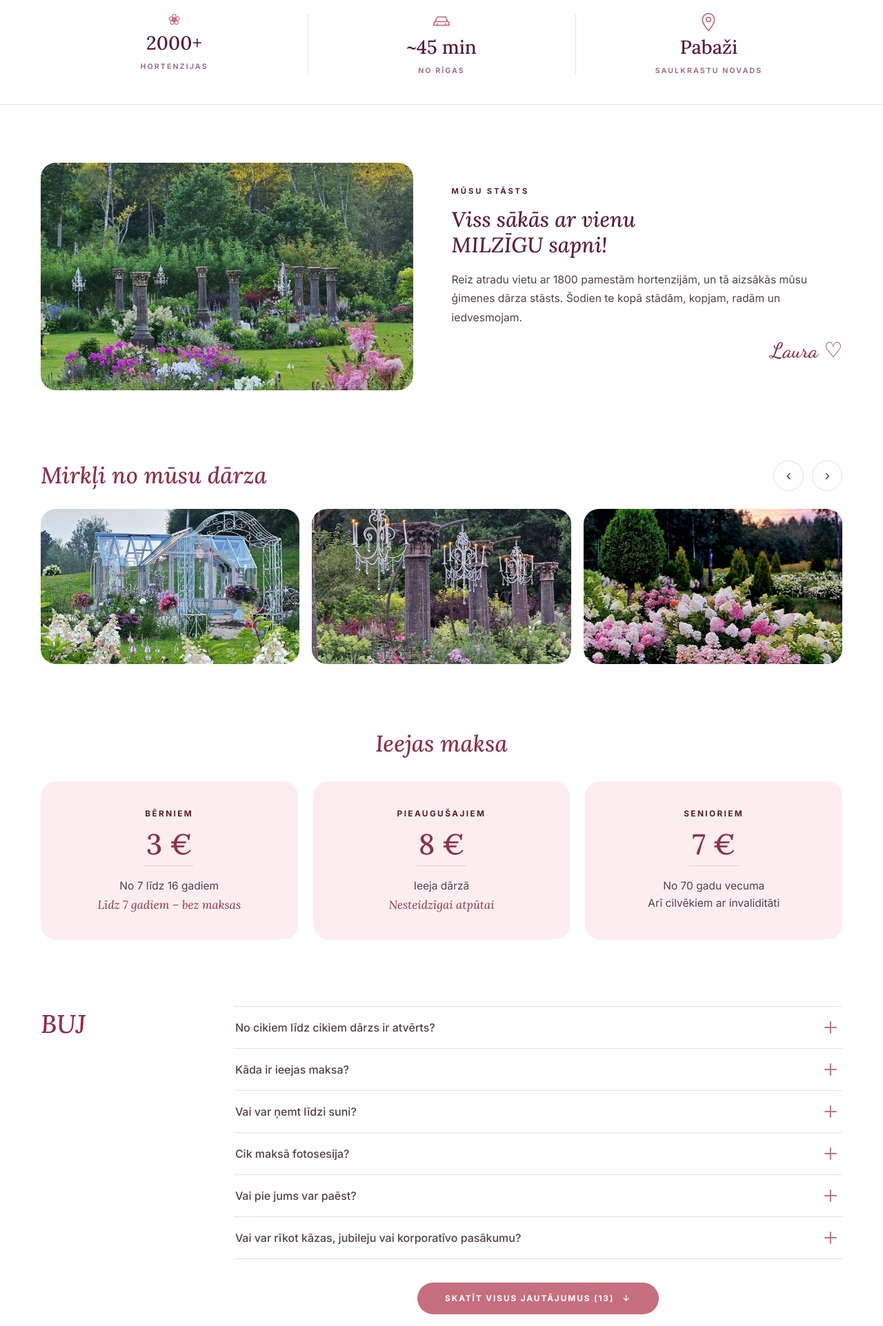
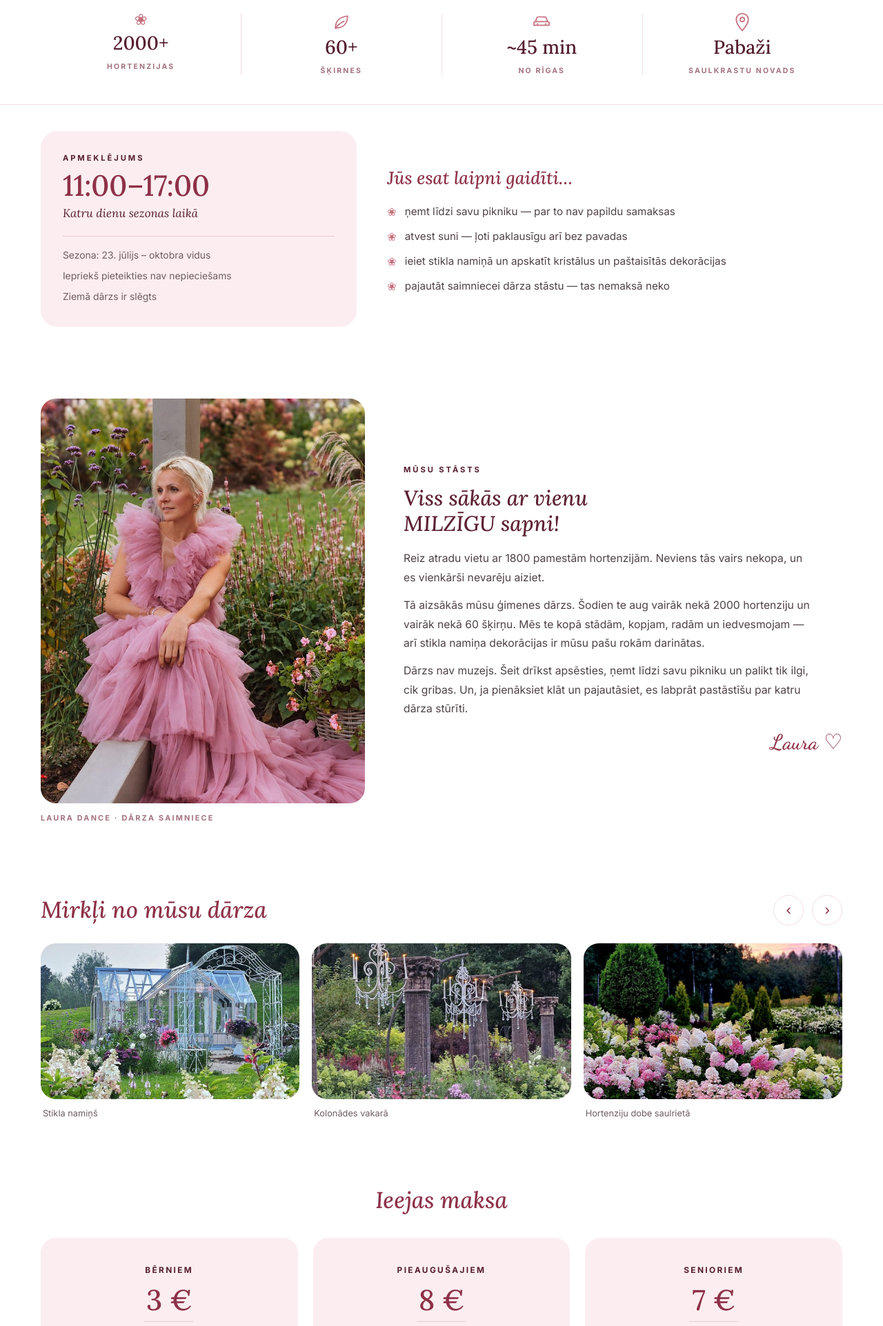
Before and after one commit to kristoferskeits-maker/augustes-darzs, a plain HTML site: page index.html in a window 1280 px wide. Shown: the part 503-2426 px from the top of the page at 69% size. Drawn offline with Linux system fonts and the light colour scheme.

Commit message:
Lauras portrets, darba laiks un siltāks tonis
- Jauna sadaļa "Apmeklējums": darba laiks 11:00–17:00, sezonas datumi un
  saraksts "Jūs esat laipni gaidīti…" (pikniks, suņi, stikla namiņš, stāsts).
  Līdz šim darba laiks bija redzams tikai BUJ atbildē.
- Navigācijā pievienots "Darba laiks"
- Sadaļā "Mūsu stāsts" Lauras portrets un garāks stāsts pirmajā personā
- Statistikā pievienots "60+ šķirnes"
- Galerijas bildēm paraksti; pievienota 11. bilde
- Noņemts neizmantotais story.jpg

Co-Authored-By: Claude Opus 5 <noreply@anthropic.com>

```diff
--- a/index.html
+++ b/index.html
@@ -31,6 +31,7 @@
         <span></span><span></span><span></span>
       </button>
       <ul class="nav-links">
+        <li><a href="#darba-laiks">Darba laiks</a></li>
         <li><a href="#stasts">Dārzs</a></li>
         <li><a href="#galerija">Galerija</a></li>
         <li><a href="#cenas">Cenas</a></li>
@@ -76,6 +77,11 @@
       <span class="stat-label">Hortenzijas</span>
     </div>
     <div class="stat">
+      <svg viewBox="0 0 24 24" class="stat-ico-svg"><path d="M5 19c0-8 5-13 14-14 0 9-5 14-14 14z"/><path d="M5 19c3-4 6-6 10-8"/></svg>
+      <span class="stat-num">60+</span>
+      <span class="stat-label">Šķirnes</span>
+    </div>
+    <div class="stat">
       <svg viewBox="0 0 24 24" class="stat-ico-svg"><path d="M5 11.5l1.4-4.1A2 2 0 0 1 8.3 6h7.4a2 2 0 0 1 1.9 1.4L19 11.5M5 11.5h14M5 11.5a1.8 1.8 0 0 0-1.8 1.8v2.4H5m14-4.2a1.8 1.8 0 0 1 1.8 1.8v2.4H19M5 15.7h14M7 14h.6M16.4 14h.6"/></svg>
       <span class="stat-num">~45 min</span>
       <span class="stat-label">No Rīgas</span>
@@ -88,14 +94,49 @@
   </div>
 </section>
 
+<!-- ============ DARBA LAIKS + KO DRĪKST ============
+     ⟶ Darba laiku un sezonas datumus maini šeit.
+-->
+<section class="visit" id="darba-laiks">
+  <div class="container visit-inner">
+
+    <div class="visit-hours">
+      <p class="eyebrow">Apmeklējums</p>
+      <p class="visit-time">11:00&ndash;17:00</p>
+      <p class="visit-lead">Katru dienu sezonas laikā</p>
+      <ul class="visit-facts">
+        <li>Sezona: 23. jūlijs &ndash; oktobra vidus</li>
+        <li>Iepriekš pieteikties nav nepieciešams</li>
+        <li>Ziemā dārzs ir slēgts</li>
+      </ul>
+    </div>
+
+    <div class="visit-welcome">
+      <h3 class="visit-welcome-title">Jūs esat laipni gaidīti&hellip;</h3>
+      <ul class="welcome-list">
+        <li><span class="w-ico">❀</span><span>ņemt līdzi savu pikniku &mdash; par to nav papildu samaksas</span></li>
+        <li><span class="w-ico">❀</span><span>atvest suni &mdash; ļoti paklausīgu arī bez pavadas</span></li>
+        <li><span class="w-ico">❀</span><span>ieiet stikla namiņā un apskatīt kristālus un paštaisītās dekorācijas</span></li>
+        <li><span class="w-ico">❀</span><span>pajautāt saimniecei dārza stāstu &mdash; tas nemaksā neko</span></li>
+      </ul>
+    </div>
+
+  </div>
+</section>
+
 <!-- ============ MŪSU STĀSTS ============ -->
 <section class="story" id="stasts">
   <div class="container story-inner">
-    <div class="story-img" style="background-image:url('images/story.jpg')" role="img" aria-label="Kolonādes un puķu dobes dārzā"></div>
+    <figure class="story-portrait">
+      <img src="images/laura.jpg" alt="Laura Dance savā dārzā" loading="lazy">
+      <figcaption>Laura Dance &middot; dārza saimniece</figcaption>
+    </figure>
     <div class="story-text">
       <p class="eyebrow">Mūsu stāsts</p>
       <h2 class="story-title">Viss sākās ar vienu<br>MILZĪGU sapni!</h2>
-      <p class="story-body">Reiz atradu vietu ar 1800 pamestām hortenzijām, un tā aizsākās mūsu ģimenes dārza stāsts. Šodien te kopā stādām, kopjam, radām un iedvesmojam.</p>
+      <p class="story-body">Reiz atradu vietu ar 1800 pamestām hortenzijām. Neviens tās vairs nekopa, un es vienkārši nevarēju aiziet.</p>
+      <p class="story-body">Tā aizsākās mūsu ģimenes dārzs. Šodien te aug vairāk nekā 2000 hortenziju un vairāk nekā 60 šķirņu. Mēs te kopā stādām, kopjam, radām un iedvesmojam &mdash; arī stikla namiņa dekorācijas ir mūsu pašu rokām darinātas.</p>
+      <p class="story-body">Dārzs nav muzejs. Šeit drīkst apsēsties, ņemt līdzi savu pikniku un palikt tik ilgi, cik gribas. Un, ja pienāksiet klāt un pajautāsiet, es labprāt pastāstīšu par katru dārza stūrīti.</p>
       <p class="signature">Laura <span class="heart">♡</span></p>
     </div>
   </div>
@@ -112,16 +153,50 @@
       </div>
     </div>
     <div class="gallery-track" id="gallery-track">
-      <figure class="g-item"><img src="images/gallery-1.jpg" alt="Stikla māja un baltās hortenzijas" loading="lazy"></figure>
-      <figure class="g-item"><img src="images/gallery-2.jpg" alt="Kolonnas ar lustrām dārzā" loading="lazy"></figure>
-      <figure class="g-item"><img src="images/gallery-3.jpg" alt="Hortenziju dobe saulrietā" loading="lazy"></figure>
-      <figure class="g-item"><img src="images/gallery-4.jpg" alt="Miglains rīts un stikla lampas" loading="lazy"></figure>
-      <figure class="g-item"><img src="images/gallery-5.jpg" alt="Strūklaka un rozā ziedi" loading="lazy"></figure>
-      <figure class="g-item"><img src="images/gallery-6.jpg" alt="Stikla namiņš ar dekorācijām" loading="lazy"></figure>
-      <figure class="g-item"><img src="images/gallery-7.jpg" alt="Lapene ar laternām rudens krāsās" loading="lazy"></figure>
-      <figure class="g-item"><img src="images/gallery-8.jpg" alt="Pergola un puķu dobes" loading="lazy"></figure>
-      <figure class="g-item"><img src="images/gallery-9.jpg" alt="Klāts galds dārza svinībām" loading="lazy"></figure>
-      <figure class="g-item"><img src="images/gallery-10.jpg" alt="Hortenzijas rudenī" loading="lazy"></figure>
+      <figure class="g-item">
+        <span class="g-frame"><img src="images/gallery-1.jpg" alt="Stikla namiņš un baltās hortenzijas" loading="lazy"></span>
+        <figcaption>Stikla namiņš</figcaption>
+      </figure>
+      <figure class="g-item">
+        <span class="g-frame"><img src="images/gallery-2.jpg" alt="Kolonnas ar lustrām dārzā" loading="lazy"></span>
+        <figcaption>Kolonādes vakarā</figcaption>
+      </figure>
+      <figure class="g-item">
+        <span class="g-frame"><img src="images/gallery-3.jpg" alt="Hortenziju dobe saulrietā" loading="lazy"></span>
+        <figcaption>Hortenziju dobe saulrietā</figcaption>
+      </figure>
+      <figure class="g-item">
+        <span class="g-frame"><img src="images/gallery-4.jpg" alt="Miglains rīts un stikla lampas" loading="lazy"></span>
+        <figcaption>Rīta migla</figcaption>
+      </figure>
+      <figure class="g-item">
+        <span class="g-frame"><img src="images/gallery-5.jpg" alt="Strūklaka un rozā ziedi" loading="lazy"></span>
+        <figcaption>Strūklaka</figcaption>
+      </figure>
+      <figure class="g-item">
+        <span class="g-frame"><img src="images/gallery-6.jpg" alt="Stikla namiņš ar dekorācijām" loading="lazy"></span>
+        <figcaption>Stikla namiņā</figcaption>
+      </figure>
+      <figure class="g-item">
+        <span class="g-frame"><img src="images/gallery-7.jpg" alt="Lapene ar laternām rudens krāsās" loading="lazy"></span>
+        <figcaption>Lapene rudenī</figcaption>
+      </figure>
+      <figure class="g-item">
+        <span class="g-frame"><img src="images/gallery-8.jpg" alt="Pergola un puķu dobes" loading="lazy"></span>
+        <figcaption>Pergola</figcaption>
+      </figure>
+      <figure class="g-item">
+        <span class="g-frame"><img src="images/gallery-9.jpg" alt="Klāts galds dārza svinībām" loading="lazy"></span>
+        <figcaption>Klāts galds svinībām</figcaption>
+      </figure>
+      <figure class="g-item">
+        <span class="g-frame"><img src="images/gallery-10.jpg" alt="Hortenzijas rudenī" loading="lazy"></span>
+        <figcaption>Hortenzijas oktobrī</figcaption>
+      </figure>
+      <figure class="g-item">
+        <span class="g-frame"><img src="images/gallery-11.jpg" alt="Kolonnas un puķu dobes dārzā" loading="lazy"></span>
+        <figcaption>Kolonnas un dobes</figcaption>
+      </figure>
     </div>
   </div>
 </section>
--- a/styles.css
+++ b/styles.css
@@ -98,7 +98,7 @@ img { max-width: 100%; display: block; }
 /* ================= STATISTIKA ================= */
 .stats { padding: 10px 0 30px; }
 .stats-inner { border-bottom: 1px solid var(--line); padding-bottom: 26px; }
-.stats-inner { display: grid; grid-template-columns: repeat(3, 1fr); }
+.stats-inner { display: grid; grid-template-columns: repeat(4, 1fr); }
 .stat { display: flex; flex-direction: column; align-items: center; text-align: center; padding: 14px 18px; position: relative; }
 .stat + .stat::before { content: ""; position: absolute; left: 0; top: 14%; height: 72%; width: 1px; background: var(--line); }
 .stat-ico { font-size: 1.4rem; color: var(--rose); margin-bottom: 8px; line-height: 1; }
@@ -106,13 +106,30 @@ img { max-width: 100%; display: block; }
 .stat-num { font-family: var(--head); font-weight: 500; font-size: 1.72rem; color: var(--wine); line-height: 1.15; }
 .stat-label { text-transform: uppercase; letter-spacing: 0.2em; font-size: 0.66rem; font-weight: 700; color: var(--rose-mut); margin-top: 9px; }
 
+/* ================= APMEKLĒJUMS ================= */
+.visit { padding: 8px 0 50px; }
+.visit-inner { display: grid; grid-template-columns: minmax(250px, 0.82fr) minmax(0, 1.18fr); gap: 44px; align-items: center; }
+
+.visit-hours { background: var(--panel); border-radius: 24px; padding: 30px 32px 32px; }
+.visit-hours .eyebrow { margin-bottom: 9px; }
+.visit-time { font-family: var(--head); font-weight: 500; font-size: clamp(2.1rem, 3.3vw, 2.9rem); color: var(--accent); line-height: 1.08; letter-spacing: -0.01em; }
+.visit-lead { font-family: var(--head); font-style: italic; font-size: 1.05rem; color: var(--wine); margin-top: 3px; }
+.visit-facts { list-style: none; margin-top: 18px; padding-top: 16px; border-top: 1px solid #E8C9CE; display: grid; gap: 7px; font-size: 0.87rem; color: var(--muted); }
+
+.visit-welcome-title { font-family: var(--head); font-style: italic; font-weight: 500; font-size: clamp(1.35rem, 2vw, 1.75rem); color: var(--accent); margin-bottom: 16px; }
+.welcome-list { list-style: none; display: grid; gap: 12px; }
+.welcome-list li { display: flex; gap: 12px; align-items: flex-start; font-size: 0.95rem; color: var(--ink); line-height: 1.55; }
+.w-ico { color: var(--rose); font-size: 1rem; line-height: 1.5; flex: none; }
+
 /* ================= MŪSU STĀSTS ================= */
 .story { padding: 54px 0; }
-.story-inner { display: grid; grid-template-columns: 1fr 1.05fr; gap: 56px; align-items: center; }
-.story-img { background-size: cover; background-position: center; border-radius: 22px; min-height: 330px; height: 100%; }
+.story-inner { display: grid; grid-template-columns: minmax(0, 0.85fr) minmax(0, 1.15fr); gap: 56px; align-items: center; }
+.story-portrait img { width: 100%; aspect-ratio: 4/5; object-fit: cover; border-radius: 22px; }
+.story-portrait figcaption { margin-top: 13px; font-size: 0.68rem; letter-spacing: 0.2em; text-transform: uppercase; font-weight: 700; color: var(--rose-mut); }
 .eyebrow { text-transform: uppercase; letter-spacing: 0.26em; font-size: 0.7rem; font-weight: 700; color: var(--wine); margin-bottom: 14px; }
 .story-title { font-family: var(--head); font-style: italic; font-weight: 500; color: #5E2234; font-size: clamp(1.55rem, 2.4vw, 2.1rem); line-height: 1.2; margin-bottom: 18px; }
 .story-body { color: var(--ink); font-size: 0.98rem; line-height: 1.75; max-width: 60ch; }
+.story-body + .story-body { margin-top: 13px; }
 .signature { font-family: var(--script); font-weight: 600; font-size: 1.9rem; color: var(--accent); text-align: right; margin-top: 10px; }
 
 /* ================= SEKCIJAS ================= */
@@ -125,9 +142,11 @@ img { max-width: 100%; display: block; }
 .g-arrow:hover { background: var(--accent); color: #fff; border-color: var(--accent); }
 .gallery-track { display: grid; grid-auto-flow: column; grid-auto-columns: calc((100% - 2 * 18px) / 3); gap: 18px; overflow-x: auto; scroll-behavior: smooth; scroll-snap-type: x mandatory; scrollbar-width: none; }
 .gallery-track::-webkit-scrollbar { display: none; }
-.g-item { scroll-snap-align: start; border-radius: 22px; overflow: hidden; aspect-ratio: 5/3; background: var(--panel); }
+.g-item { scroll-snap-align: start; display: flex; flex-direction: column; gap: 10px; }
+.g-frame { display: block; border-radius: 22px; overflow: hidden; aspect-ratio: 5/3; background: var(--panel); }
 .g-item img { width: 100%; height: 100%; object-fit: cover; transition: transform 0.5s ease; }
 .g-item:hover img { transform: scale(1.04); }
+.g-item figcaption { font-size: 0.8rem; color: var(--muted); padding-left: 3px; }
 
 /* Uz platiem ekrāniem rāda četras bildes vienlaikus */
 @media (min-width: 1340px) {
@@ -249,11 +268,16 @@ html:not(.js) .faq-extra { display: block; }
   .cta-rows { align-items: flex-start; text-align: left; max-width: 380px; }
   .btn-maps { grid-column: auto; justify-self: center; }
 }
+@media (max-width: 900px) {
+  .stats-inner { grid-template-columns: repeat(2, 1fr); row-gap: 16px; }
+  .stat + .stat::before { display: none; }
+  .visit-inner { grid-template-columns: 1fr; gap: 28px; }
+}
 @media (max-width: 860px) {
   .hero-img { width: 100%; opacity: 0.3; }
   .hero-text { max-width: none; }
   .story-inner { grid-template-columns: 1fr; gap: 28px; }
-  .story-img { min-height: 250px; }
+  .story-portrait img { aspect-ratio: 4/3; }
   .signature { text-align: left; }
   .faq-grid { grid-template-columns: 1fr; gap: 14px; }
   .gallery-track { grid-auto-columns: calc((100% - 18px) / 1.25); }
@@ -272,8 +296,7 @@ html:not(.js) .faq-extra { display: block; }
   .nav-links li { border-top: 1px solid var(--line); }
   .nav-links li:first-child { border-top: 0; }
   .nav-links a { display: block; padding: 15px var(--pad); }
-  .stats-inner { grid-template-columns: 1fr; gap: 4px; }
-  .stat + .stat::before { display: none; }
+  .stats-inner { padding-bottom: 20px; }
   .price-cards { grid-template-columns: 1fr; max-width: 340px; margin-inline: auto; }
   .section, .story { padding: 40px 0; }
   .faq-q { padding-right: 44px; }
```
Also changed, not shown: images/README.txt, images/gallery-11.jpg (added), images/laura.jpg (added), images/story.jpg (deleted), 1 other file.
